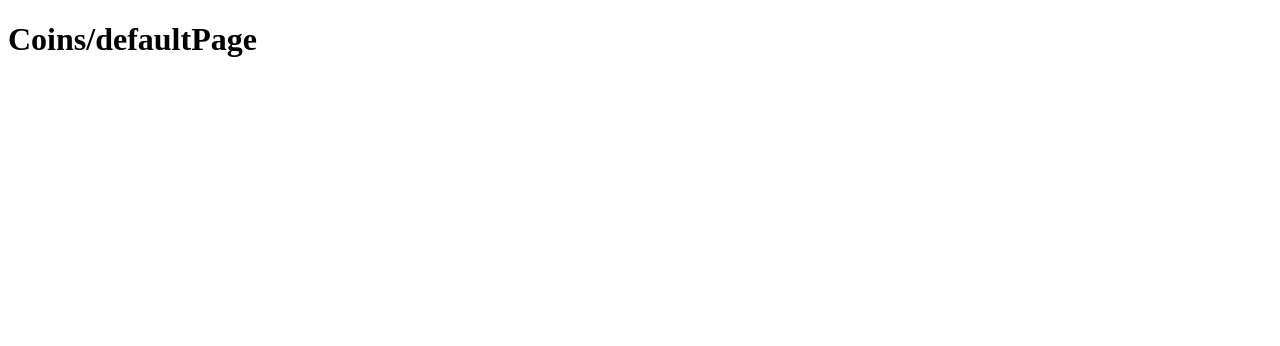
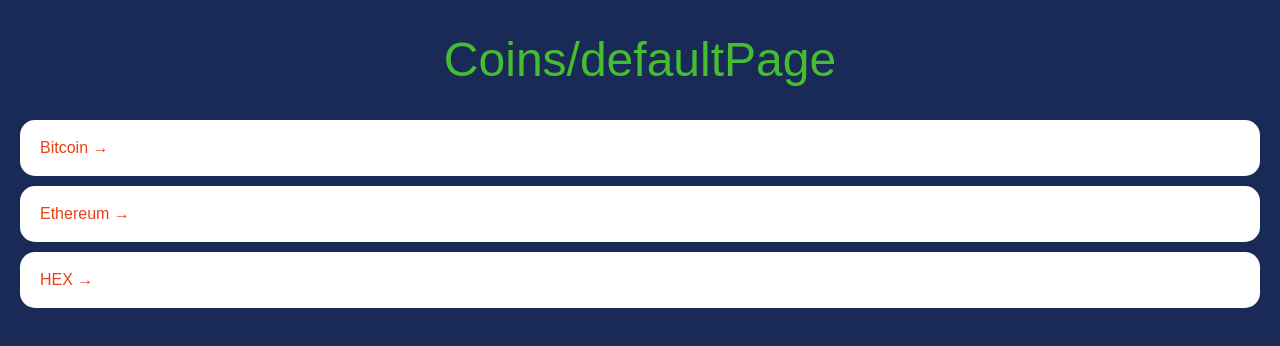
Before and after one commit to hojncode/ReactStudy, a React (Create React App) app: page / in a window 1280 px wide. Shown: the top 346 px of the page. Built offline with nearby package versions, Linux system fonts and the light colour scheme.

Commit message:
[study] CSS , map 함수 , a태그 , Link 태그

```diff
--- a/src/App.css
+++ /dev/null
@@ -1,38 +0,0 @@
-.App {
-  text-align: center;
-}
-
-.App-logo {
-  height: 40vmin;
-  pointer-events: none;
-}
-
-@media (prefers-reduced-motion: no-preference) {
-  .App-logo {
-    animation: App-logo-spin infinite 20s linear;
-  }
-}
-
-.App-header {
-  background-color: #282c34;
-  min-height: 100vh;
-  display: flex;
-  flex-direction: column;
-  align-items: center;
-  justify-content: center;
-  font-size: calc(10px + 2vmin);
-  color: white;
-}
-
-.App-link {
-  color: #61dafb;
-}
-
-@keyframes App-logo-spin {
-  from {
-    transform: rotate(0deg);
-  }
-  to {
-    transform: rotate(360deg);
-  }
-}
--- a/src/App.tsx
+++ b/src/App.tsx
@@ -1,10 +1,76 @@
-import React, { useState } from "react";
-import Circle from "./Circle";
-import styled from "styled-components";
+import { createGlobalStyle } from "styled-components";
 import Router from "./Router";
 
+const GlobalStyle = createGlobalStyle`
+  @import url('https://fonts.googleapis.com/css2?family=Mukta&display=swap');
+html, body, div, span, applet, object, iframe,
+h1, h2, h3, h4, h5, h6, p, blockquote, pre,
+a, abbr, acronym, address, big, cite, code,
+del, dfn, em, img, ins, kbd, q, s, samp,
+small, strike, strong, sub, sup, tt, var,
+b, u, i, center,
+dl, dt, dd, menu, ol, ul, li,
+fieldset, form, label, legend,
+table, caption, tbody, tfoot, thead, tr, th, td,
+article, aside, canvas, details, embed,
+figure, figcaption, footer, header, hgroup,
+main, menu, nav, output, ruby, section, summary,
+time, mark, audio, video {
+  margin: 0;
+  padding: 0;
+  border: 0;
+  font-size: 100%;
+  font: inherit;
+  vertical-align: baseline;
+}
+/* HTML5 display-role reset for older browsers */
+article, aside, details, figcaption, figure,
+footer, header, hgroup, main, menu, nav, section {
+  display: block;
+}
+/* HTML5 hidden-attribute fix for newer browsers */
+*[hidden] {
+    display: none;
+}
+body {
+  line-height: 1;
+}
+menu, ol, ul {
+  list-style: none;
+}
+blockquote, q {
+  quotes: none;
+}
+blockquote:before, blockquote:after,
+q:before, q:after {
+  content: '';
+  content: none;
+}
+table {
+  border-collapse: collapse;
+  border-spacing: 0;
+}
+* {
+  box-sizing: border-box;
+}
+body {
+  font-family: 'Source Sans Pro', sans-serif;
+  background-color:${(props) => props.theme.bgColor};
+  color:${(props) => props.theme.textColor};
+}
+a {
+  text-decoration:none;
+  color:inherit;
+}
+`
+
 function App() {
-  return <Router></Router>
+  return (
+    <>
+      <GlobalStyle/>
+      <Router/>
+    </>
+  )
 }
 
 export default App;
--- a/src/index.tsx
+++ b/src/index.tsx
@@ -1,10 +1,8 @@
 import React from "react";
 import ReactDOM from "react-dom/client";
-// import ReactDOM from "react-dom";
 import { ThemeProvider } from "styled-components";
 import App from "./App";
 import { theme } from "./theme";
-// import { darkTheme, lightTheme } from "./theme";
 
 
 const root = ReactDOM.createRoot(
--- a/src/routes/Coin.tsx
+++ b/src/routes/Coin.tsx
@@ -1,12 +1,16 @@
 import { useParams } from "react-router-dom";
+import styled from "styled-components";
 
+const Styled = styled.h1`
+    color:${props =>  props.theme.textColor};
+`
 interface Params {
     coinId:string;
 }
 
 function Coin() {
         const {coinId} = useParams<Params>();
-    return <h1>Coin: {coinId}</h1>;
+    return <Styled>Coin: {coinId}</Styled>;
 }
 
 export default Coin;
--- a/src/routes/Coins.tsx
+++ b/src/routes/Coins.tsx
@@ -1,5 +1,89 @@
+import { Link } from "react-router-dom";
+import styled from "styled-components";
+
+const Title = styled.h1`
+    font-size: 48px;
+    color:${props => props.theme.accentColor};
+`
+const Container = styled.div`
+    padding: 0px 20px;
+`
+const Header = styled.header`
+    height: 15vh;
+    display:flex;
+    justify-content: center;
+    align-items: center;
+`
+
+const CoinsList = styled.ul`
+
+`
+
+const Coin = styled.li`
+    background-color:white;
+    color: ${(props=> props.theme.textColor)};
+    border-radius:15px;
+    margin-bottom:10px;
+    a{
+        padding: 20px;
+        transition: color 0.1s ease-in;
+        display:block;
+
+    }
+    &:hover {
+        a{
+            color: ${(props)=> props.theme.accentColor};
+        }
+    }
+
+
+`
+
+const coins = [
+    {
+        id: "btc-bitcoin",
+        name: "Bitcoin",
+        symbol: "BTC",
+        rank: 1,
+        is_new: false,
+        is_active: true,
+        type: "coin",
+        },
+        {
+        id: "eth-ethereum",
+        name: "Ethereum",
+        symbol: "ETH",
+        rank: 2,
+        is_new: false,
+        is_active: true,
+        type: "coin",
+        },
+        {
+        id: "hex-hex",
+        name: "HEX",
+        symbol: "HEX",
+        rank: 3,
+        is_new: false,
+        is_active: true,
+        type: "token",
+        },
+]
+
 function Coins() {
-    return <h1>Coins/defaultPage</h1>;
+    return (
+    <Container>
+        <Header>
+            <Title>Coins/defaultPage</Title>
+        </Header>
+        <CoinsList>
+            {coins.map((coin)=> (
+                <Coin key={coin.id}>
+                    <Link to={`/${coin.id}`}>{coin.name} &rarr;</Link>
+                </Coin>
+            ))}
+        </CoinsList>
+    </Container>
+    )
 }
 
 export default Coins;
--- a/src/styled.d.ts
+++ b/src/styled.d.ts
@@ -6,6 +6,6 @@
     export interface DefaultTheme {
         textColor:string;
         bgColor:string;
-        btnColor:string;
+        accentColor:string;
     }
 }
--- a/src/theme.ts
+++ b/src/theme.ts
@@ -1,20 +1,7 @@
 import { DefaultTheme } from "styled-components"
 
-
-// export const lightTheme:DefaultTheme = {
-//     bgColor:"white",
-//     textColor:"black",
-//     btnColor:"tomato"
-// }
-
-// export const darkTheme:DefaultTheme = {
-//     bgColor:"black",
-//     textColor:"white",
-//     btnColor:"teal"
-// }
-
 export const theme:DefaultTheme = {
-    bgColor:"white",
-    textColor:"black",
-    btnColor:"tomato"
+    bgColor:"#192a56",
+    textColor:"#e84118",
+    accentColor:"#44bd32"
 }
```
Also changed, not shown: src/public/index.html (added, +43 -0 lines).
